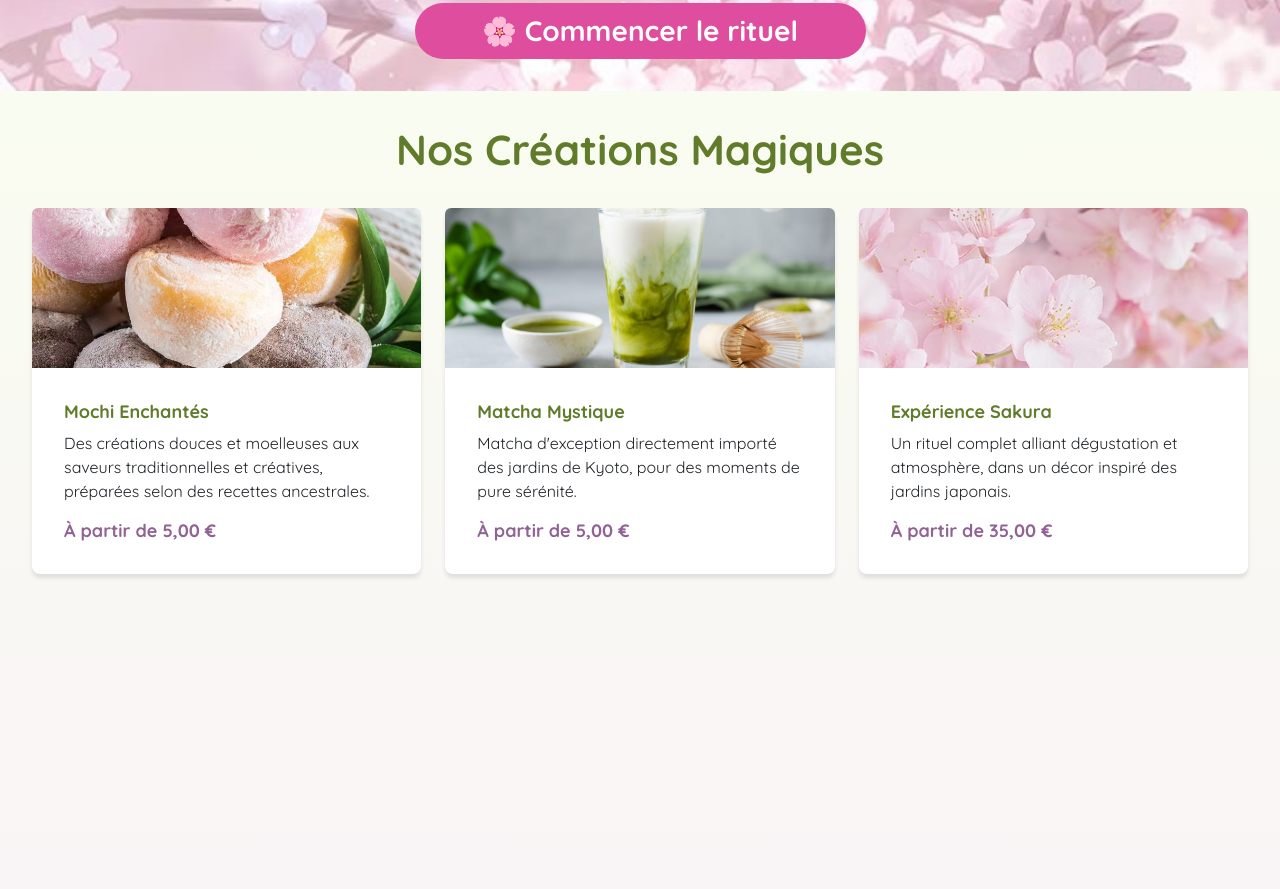
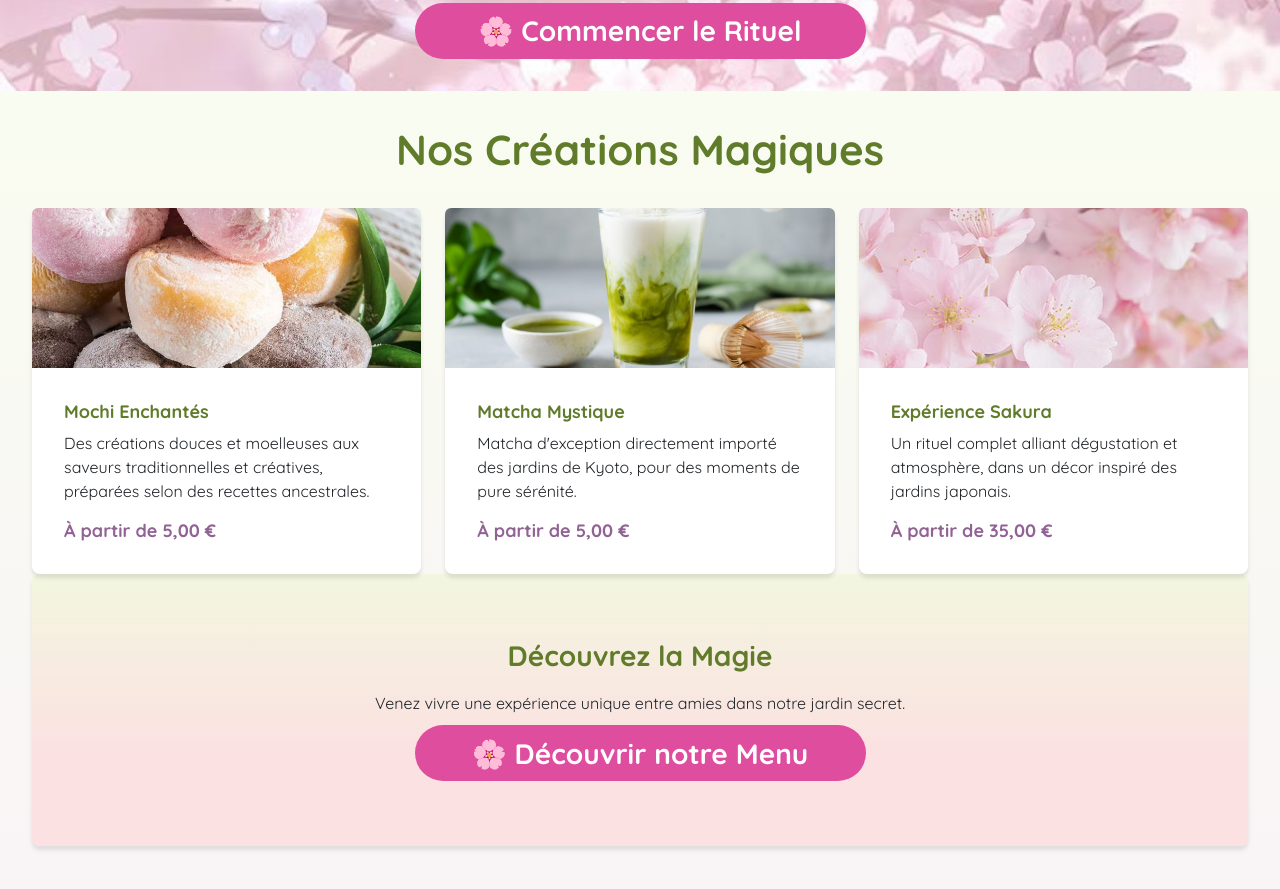
Before and after one commit to MVergnais/kitsune, a plain HTML site: page index.html in a window 1280 px wide. Shown: the part 679-1568 px from the top of the page. Drawn offline with nearby package versions, Linux system fonts and the light colour scheme.

Commit message:
modifications

```diff
--- a/assets/css/style.css
+++ b/assets/css/style.css
@@ -195,6 +195,28 @@ main {
 }
 
 
+/* Découvrez la Magie */
+.decouvrezlamagie {
+text-align: center;
+display: flex;
+height: 17rem;
+padding: 0.625rem;
+flex-direction: column;
+justify-content: center;
+align-items: center;
+gap: 0.625rem;
+border-radius: 0.5rem;
+background: var(--deg, linear-gradient(180deg, rgba(234, 246, 198, 0.45) 0%, #FBE1E1 65.87%));
+background-blend-mode: color;
+box-shadow: 0px 4px 4px 0px rgba(0, 0, 0, 0.1);
+}
+
+
+
+
+
+
+
 /* Media quieres */
 
 @media screen and (max-width: 600px) {
--- a/index.html
+++ b/index.html
@@ -85,15 +85,16 @@
         <h4>Découvrez l'ambiance secrète de votre amitié</h4>
       </div>
       <button class="boutonblanc" id="commencerlerituel">
-        🌸 Commencer le rituel
+        🌸 Commencer le Rituel
       </button>
     </header>
 
+    <!--Main -->
     <main class="Noscreationsmagiques">
       <h2>Nos Créations Magiques</h2>
-      <div class="row ">
+      <div class="row">
         <div class="col-12 col-md-4">
-          <div class="creations-grid  h-100">
+          <div class="creations-grid h-100">
             <!--Mochi -->
             <div class="imageheader">
               <img
@@ -113,7 +114,8 @@
           </div>
         </div>
         <div class="col-12 col-md-4">
-          <div class="creations-grid h-100"> <!--mettre 100 % de la hauteur sur toutes les 3 grid pour avoir la même hauteur-->
+          <div class="creations-grid h-100">
+            <!--mettre 100 % de la hauteur sur toutes les 3 grid pour avoir la même hauteur-->
             <!--Macha -->
             <div class="imageheader">
               <img
@@ -153,6 +155,15 @@
           </div>
         </div>
       </div>
+      <!--Nos création magique -->
+      <div class="decouvrezlamagie">
+        <h3>Découvrez la Magie</h3>
+        <p>Venez vivre une expérience unique entre amies dans notre jardin secret.</p>
+        <button class="boutonblanc" id="commencerlerituel">
+        🌸 Découvrir notre Menu
+      </button>
+      </div>
+
     </main>
 
     <script src="assets/js/bootstrap.js"></script>
```
